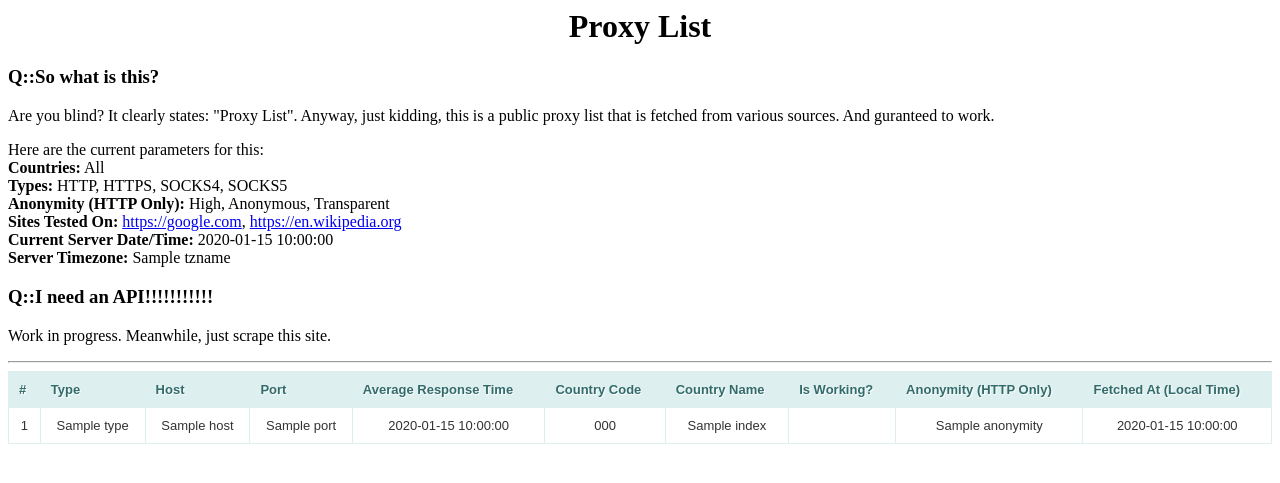
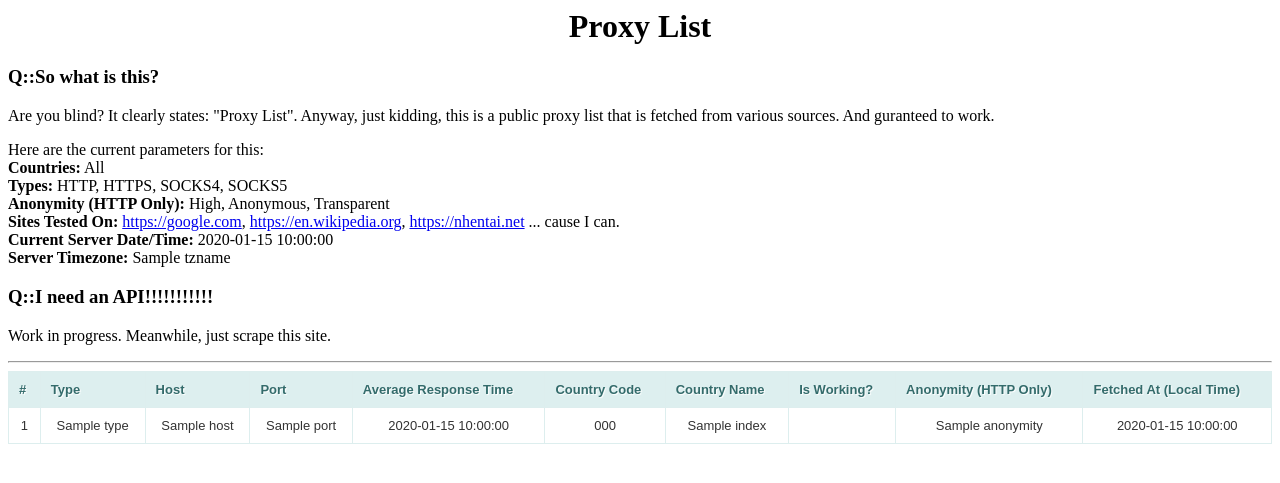
Before and after one commit to Yureien/ProxyList, a Flask app: template templates/index.html in a window 1280 px wide. Shown: the top 483 px of the page. Run offline with Flask 2, Linux system fonts and the light colour scheme; the template is opened without the code that fills it: most values are stand-ins (such as "Sample title", 1, 10 or a date in 2020); parts of the project's set-up code (start-up, migrations or seed data) failed here and were passed over.

Commit message:
Added another site to test proxy

```diff
--- a/get_proxy.py
+++ b/get_proxy.py
@@ -13,7 +13,7 @@ class ListMaker:
     def __init__(
             self, limit=40, max_resp_time=1.0, countries=None, max_list_length=500,
             anonymity=None, types=['HTTP', 'HTTPS', 'SOCKS4', 'SOCKS5'],
-            test_sites=['https://google.com', 'https://en.wikipedia.org']):
+            test_sites=['https://google.com', 'https://en.wikipedia.org', 'https://nhentai.net']):
         try:
             multiprocessing.set_start_method('spawn')
         except RuntimeError:
--- a/templates/index.html
+++ b/templates/index.html
@@ -37,7 +37,7 @@
 			<b>Countries:</b> All<br>
 			<b>Types:</b> HTTP, HTTPS, SOCKS4, SOCKS5<br>
 			<b>Anonymity (HTTP Only):</b> High, Anonymous, Transparent<br>
-			<b>Sites Tested On:</b> <a href="https://google.com">https://google.com</a>, <a href="https://en.wikipedia.org">https://en.wikipedia.org</a><br>
+			<b>Sites Tested On:</b> <a href="https://google.com">https://google.com</a>, <a href="https://en.wikipedia.org">https://en.wikipedia.org</a>, <a href="https://nhentai.net">https://nhentai.net</a> ... cause I can.<br>
 			<b>Current Server Date/Time:</b> {{ current_time }}<br>
 			<b>Server Timezone:</b> {{ tzname }}<br>
 		</p>
```
